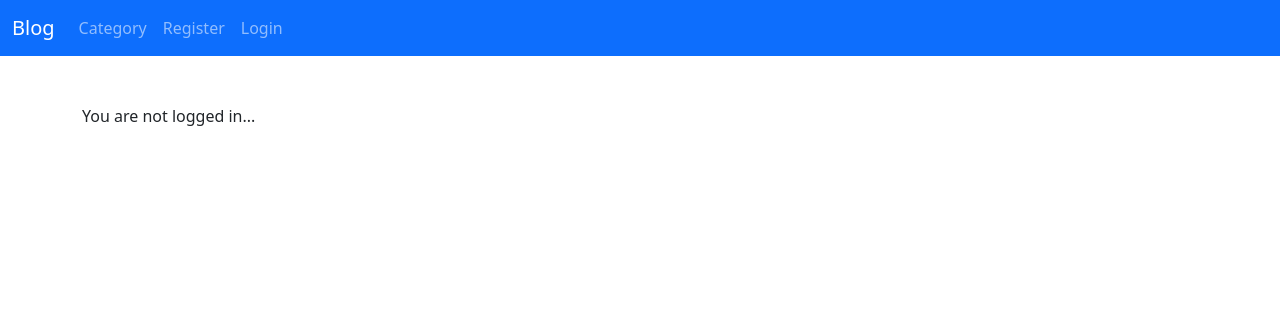
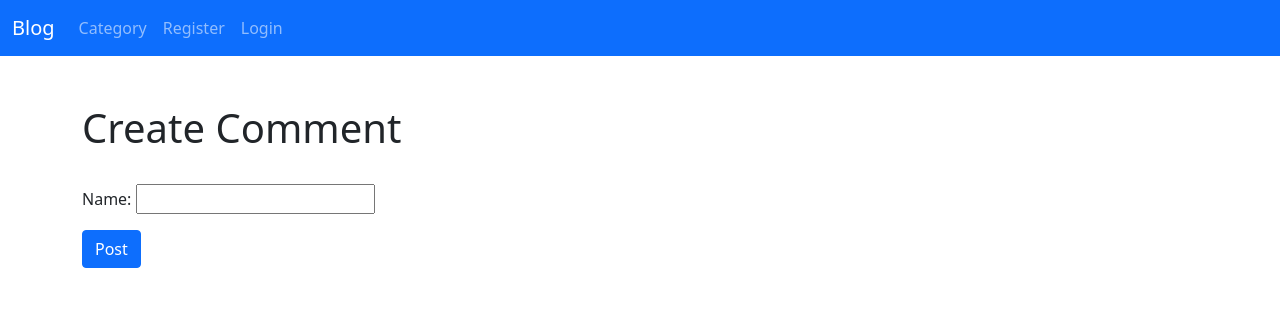
Before and after one commit to salmansiddik19/Blog, a Django app: page /add_category in a window 1280 px wide. Shown: the top 316 px of the page. Run offline with Django 3.2, Linux system fonts and the light colour scheme; some libraries are stand-ins or nearby versions.

Commit message:
upto comment

```diff
--- a/post/admin.py
+++ b/post/admin.py
@@ -1,6 +1,7 @@
 from django.contrib import admin
-from .models import Post, Category, Profile
+from .models import Post, Category, Profile, Comment
 
 admin.site.register(Post)
 admin.site.register(Category)
 admin.site.register(Profile)
+admin.site.register(Comment)
--- a/post/forms.py
+++ b/post/forms.py
@@ -1,5 +1,5 @@
 from django import forms
-from .models import Post, Category
+from .models import Post, Category, Comment
 
 
 choices = Category.objects.all().values_list('name', 'name')
@@ -33,3 +33,13 @@ class UpdateForm(forms.ModelForm):
             'body': forms.Textarea(attrs={'class': 'form-control'}),
             'snippet': forms.Textarea(attrs={'class': 'form-control'}),
         }
+
+
+class CommentForm(forms.ModelForm):
+    class Meta:
+        model = Comment
+        fields = ('name', 'body')
+        widgets = {
+            'name': forms.TextInput(attrs={'class': 'form-control'}),
+            'body': forms.Textarea(attrs={'class': 'form-control'}),
+        }
--- a/post/models.py
+++ b/post/models.py
@@ -58,3 +58,20 @@ class Post(models.Model):
 
     def get_absolute_url(self):
         return reverse('post_list_view')
+
+
+class Comment(models.Model):
+    post = models.ForeignKey(
+        Post, related_name='comments', on_delete=models.CASCADE)
+    name = models.CharField(max_length=255)
+    body = models.TextField()
+    comment_date = models.DateTimeField(auto_now_add=True)
+
+    class Meta:
+        db_table = 'comments'
+
+    def __str__(self):
+        return '%s - %s' % (self.post.title, self.name)
+
+    def get_absolute_url(self):
+        return reverse('post_list_view')
--- /dev/null
+++ b/post/templates/add_comment.html
@@ -0,0 +1,21 @@
+{% extends 'base.html' %}
+
+{% block title %}
+Create a blog comment
+{% endblock %}
+
+{% block content %}
+
+
+<h1>Create Comment</h1>
+<br>
+<div class="form-group">
+    <form method="POST">
+        {% csrf_token %}
+        {{ form.as_p }}
+        <button class="btn btn-primary">Post</button>
+    </form>
+</div>
+
+
+{% endblock %}
--- a/post/urls.py
+++ b/post/urls.py
@@ -9,6 +9,7 @@ from .views import (
     CategoryView,
     CategoryListView,
     LikeView,
+    AddCommentView,
 )
 
 urlpatterns = [
@@ -21,4 +22,5 @@ urlpatterns = [
     path('category/<str:cats>', CategoryView, name='category'),
     path('category_list', CategoryListView, name='category_list'),
     path('like/<int:pk>', LikeView, name='like_post'),
+    path('<int:pk>/comment', AddCommentView.as_view(), name='add_comment')
 ]
--- a/post/views.py
+++ b/post/views.py
@@ -1,7 +1,7 @@
 from django.shortcuts import render, get_object_or_404
 from django.views import generic
-from .models import Post, Category
-from .forms import PostForm, UpdateForm
+from .models import Post, Category, Comment
+from .forms import PostForm, UpdateForm, CommentForm
 from django.urls import reverse_lazy, reverse
 from django.http import HttpResponseRedirect
 
@@ -63,9 +63,22 @@ class AddPostView(generic.CreateView):
     template_name = 'add_post.html'
 
 
+class AddCommentView(generic.CreateView):
+    model = Comment
+    form_class = CommentForm
+    template_name = 'add_comment.html'
+
+    def form_valid(self, form):
+        form.instance.post_id = self.kwargs['pk']
+        return super().form_valid(form)
+
+    def get_success_url(self, **kwargs):
+        return reverse_lazy('post_detail_view', kwargs={'pk': self.object.post.id})
+
+
 class AddCategoryView(generic.CreateView):
     model = Category
-    template_name = 'add_category.html'
+    template_name = 'add_comment.html'
     fields = '__all__'
 
 
--- a/user/views.py
+++ b/user/views.py
@@ -19,9 +19,10 @@ class CreateProfilePageView(generic.CreateView):
 
 class EditProfilePageView(generic.UpdateView):
     model = Profile
+    form_class = ProfilePageForm
     template_name = 'registration/edit_user_profile.html'
     success_url = reverse_lazy('post_list_view')
-    fields = ['bio', 'profile_picture']
+    # fields = ['bio', 'profile_picture']
 
 
 class ProfilePageView(generic.DetailView):
```
Also changed, not shown: post/templates/post_detail.html (+26 -0 lines), db.sqlite3, post/migrations/0010_comment.py (added).
